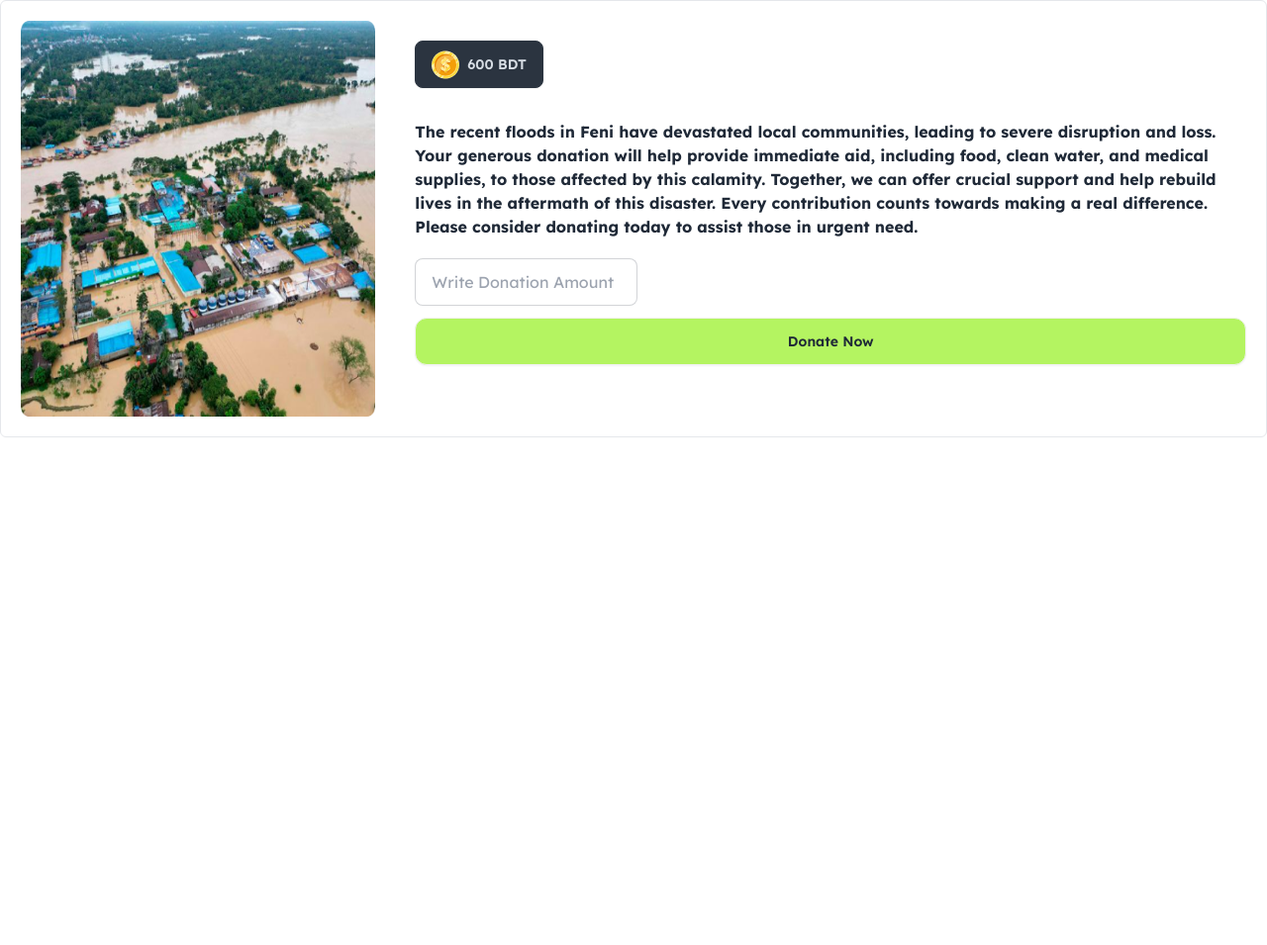
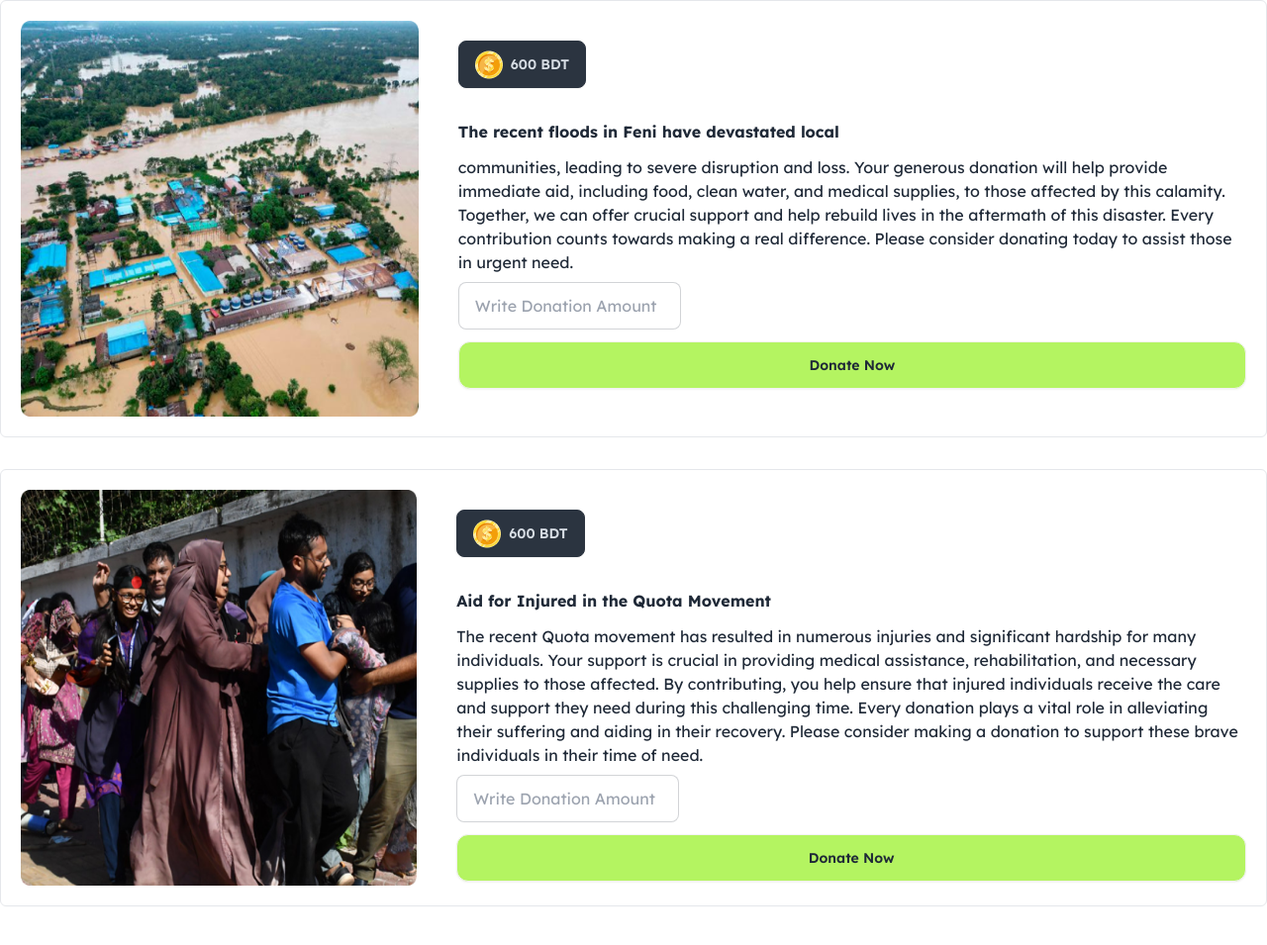
Before and after one commit to artikamontaha/Batch-10-Assaingment-5, a plain HTML site: page index.html in a window 1280 px wide. Shown: the part 779-1734 px from the top of the page at 99% size. Before the commit the page ends 1413 px from the top, so only its background shows below. Drawn offline with nearby package versions, Linux system fonts and the light colour scheme.

Commit message:
making the card-3

```diff
--- a/index.html
+++ b/index.html
@@ -52,7 +52,7 @@
     <main class="md:container mx-auto">
         <!-- card-1 -->
         <div class="md:flex gap-10 border rounded-md p-5 ">
-            <div><img class="md:h-[400px] md:w-[1100px]" src="./assets/noakhali.png" alt=""></div>
+            <div><img class="md:h-[400px] md:w-[1300px]" src="./assets/noakhali.png" alt=""></div>
             <div class="">
                 <button class="btn btn-neutral my-5"><img src="./assets/coin.png" alt="">0 BDT</button>
                 <h1 class="my-3 font-bold">Donate for Flood at Noakhali, Bangladesh</h1>
@@ -68,11 +68,12 @@
 
 
         <!-- card-2 -->
-        <div class="md:flex gap-10 border rounded-md p-5 mt-8 my-48">
+        <div class="md:flex gap-10 border rounded-md p-5 mt-8">
             <div><img class="md:h-[400px] w-[1600px]" src="./assets/feni.png" alt=""></div>
             <div class="">
                 <button class="btn btn-neutral my-5"><img src="./assets/coin.png" alt="">600 BDT</button>
-                <h1 class="my-3 font-bold">The recent floods in Feni have devastated local communities, leading to severe disruption and loss. Your generous donation will help provide immediate aid, including food, clean water, and medical supplies, to those affected by this calamity. Together, we can offer crucial support and help rebuild lives in the aftermath of this disaster. Every contribution counts towards making a real difference. Please consider donating today to assist those in urgent need.</h3>
+                <h1 class="my-3 font-bold">The recent floods in Feni have devastated local </h1>
+                    <h3>communities, leading to severe disruption and loss. Your generous donation will help provide immediate aid, including food, clean water, and medical supplies, to those affected by this calamity. Together, we can offer crucial support and help rebuild lives in the aftermath of this disaster. Every contribution counts towards making a real difference. Please consider donating today to assist those in urgent need.</h3>
                 <input type="text" placeholder="Write Donation Amount" class="input input-bordered  max-w-xs mt-2 my-3" />
 
                 <button class="btn flex w-full  bg-[#B4F461] py-3 px-7 rounded-xl">Donate Now</button>
@@ -82,6 +83,25 @@
         </div>
 
 
+        <!-- card-3 -->
+        <div class="md:flex gap-10 border rounded-md p-5 mt-8 my-52">
+            <div><img class="md:h-[400px] w-[2050px]" src="./assets/quota-protest.png" alt=""></div>
+            <div class="">
+                <button class="btn btn-neutral my-5"><img src="./assets/coin.png" alt="">600 BDT</button>
+                <h1 class="my-3 font-bold">Aid for Injured in the Quota Movement </h1>
+                    <h3>The recent Quota movement has resulted in numerous injuries and significant hardship for many individuals. Your support is crucial in providing medical assistance, rehabilitation, and necessary supplies to those affected. By contributing, you help ensure that injured individuals receive the care and support they need during this challenging time. Every donation plays a vital role in alleviating their suffering and aiding in their recovery. Please consider making a donation to support these brave individuals in their time of need.</h3>
+                <input type="text" placeholder="Write Donation Amount" class="input input-bordered  max-w-xs mt-2 my-3" />
+
+                <button class="btn flex w-full  bg-[#B4F461] py-3 px-7 rounded-xl">Donate Now</button>
+
+
+            </div>
+        </div>
+
+
+
+
+
     </main>
 </body>
 </html>
```
